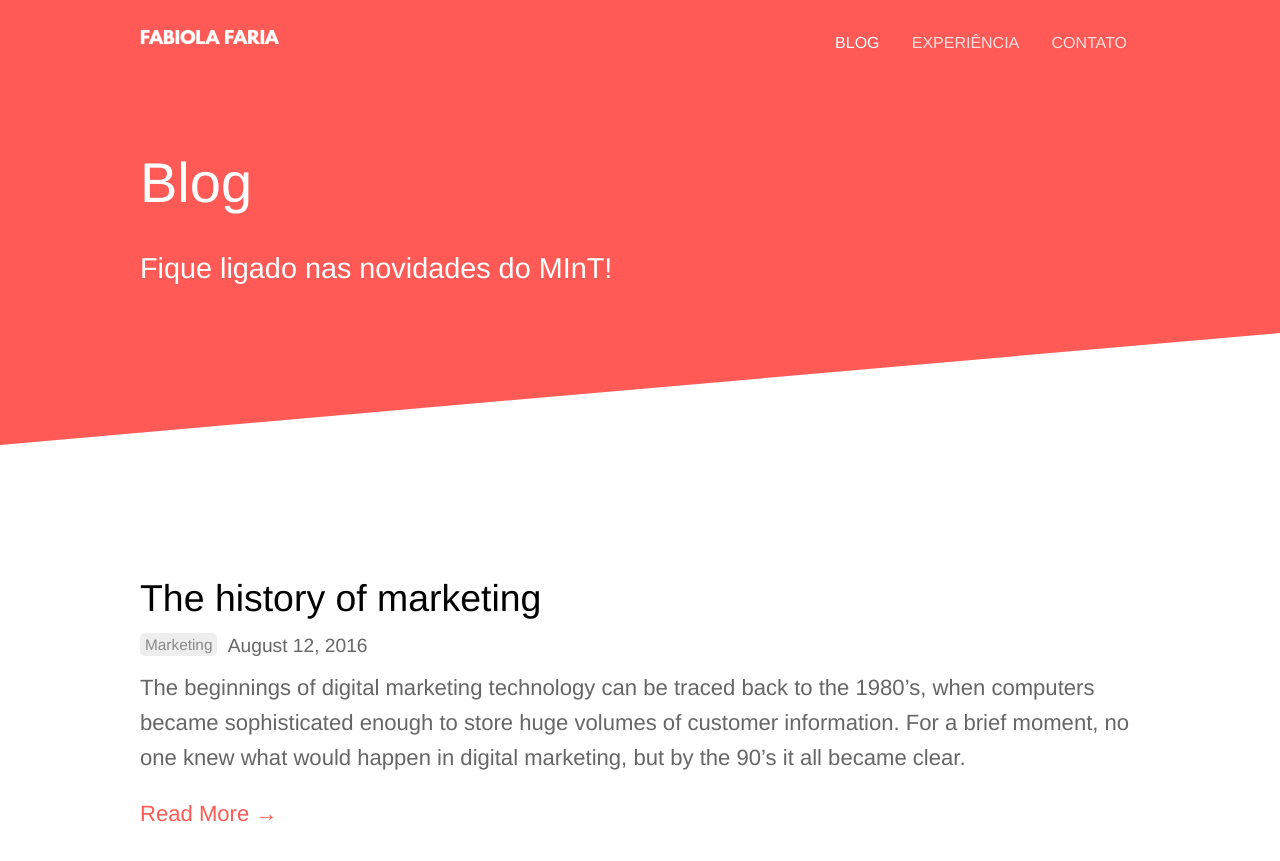
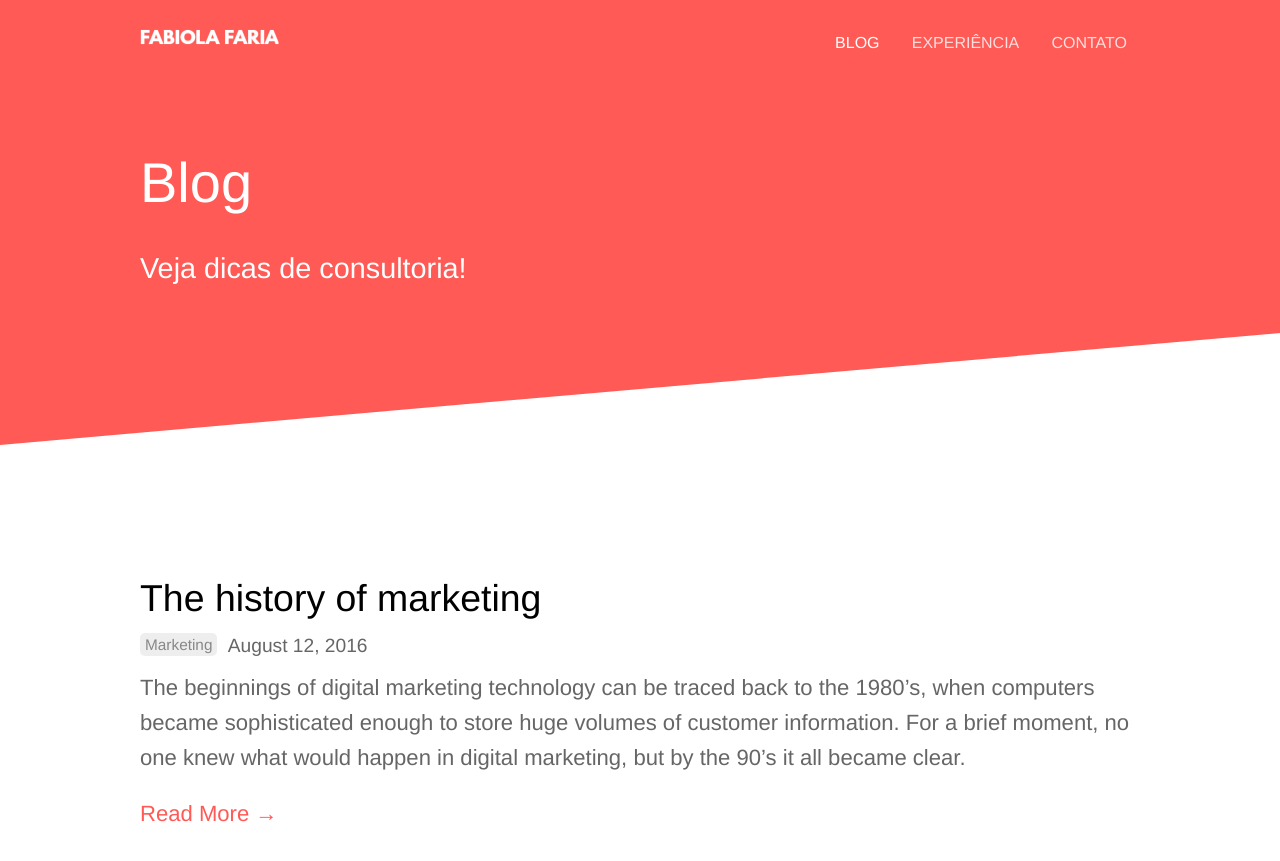
Before and after one commit to seoanalytics/seoanalytics.github.io, a Jekyll site: the page built from blog/index.html, in a window 1280 px wide and 900 px high. Shown: the top 861 px of the window. Built offline with Jekyll 4.4.1, drawn with Linux system fonts in a browser that asks for light colours; the list of posts is cut into pages by our own code.

Commit message:
Updated 'blog/index.html' via CloudCannon

```diff
--- a/blog/index.html
+++ b/blog/index.html
@@ -1,8 +1,8 @@
 ---
 layout: page
-title: Blog
+title: Consultoria de SEO e Data Analytics | Blog
 heading: Blog
-subtitle: Fique ligado nas novidades do MInT!
+subtitle: Veja dicas de consultoria!
 ---
 
 <section class="diagonal">
```
